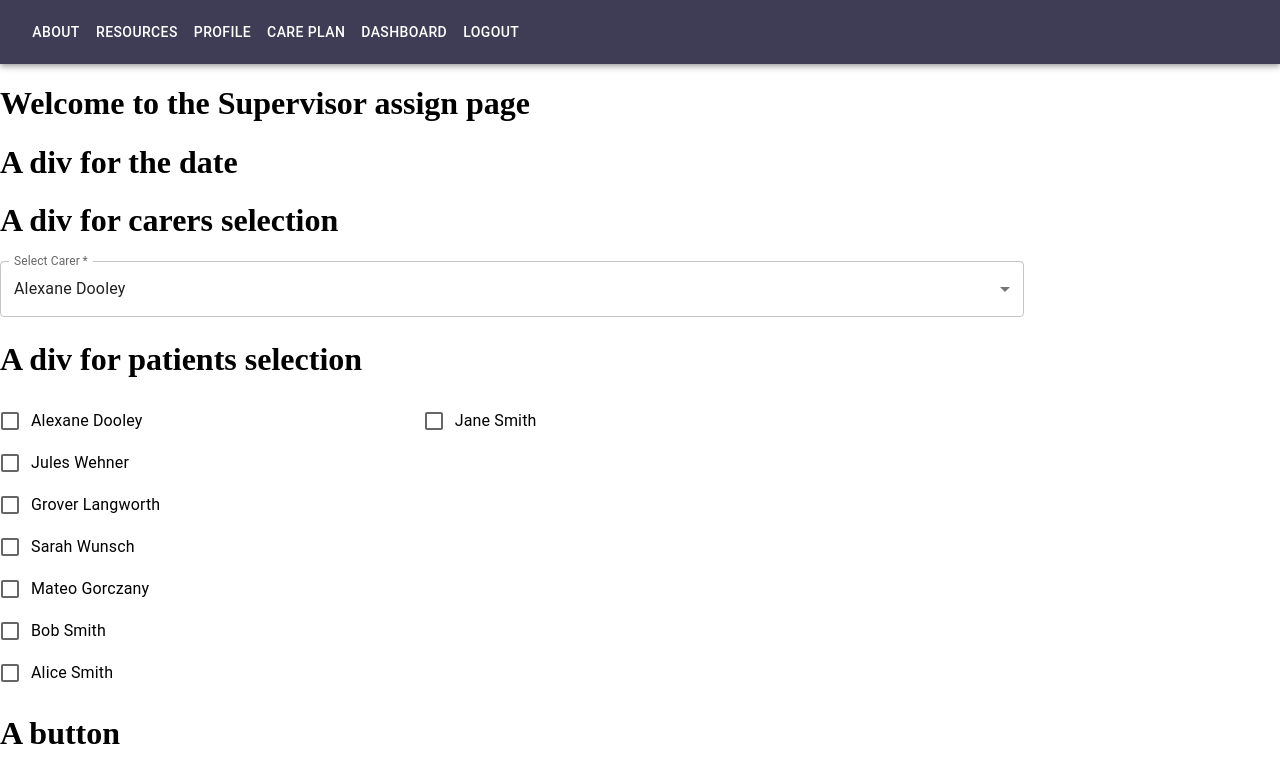
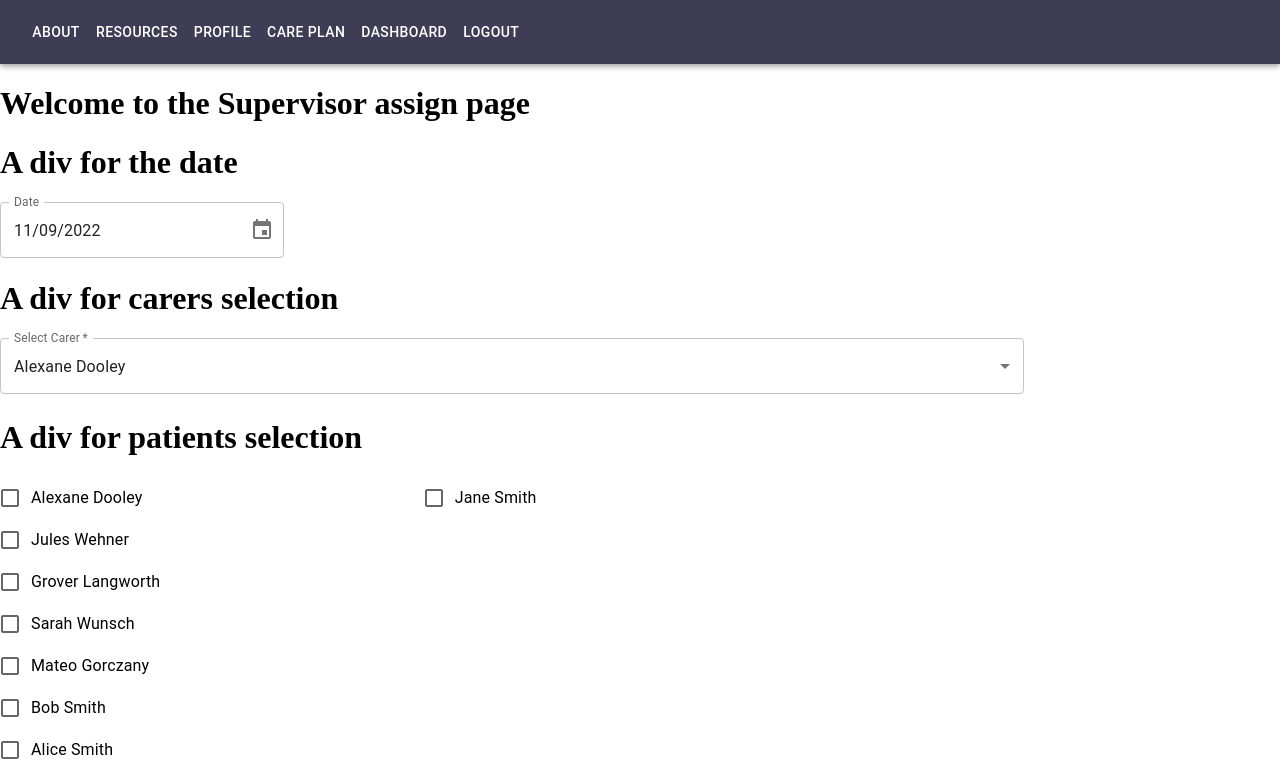
Before and after one commit to C-Sim/we-care-react, a React (Create React App) app: page /supervisor-assign in a window 1280 px wide. Shown: the top 779 px of the page. Built offline with nearby package versions, Linux system fonts and the light colour scheme.

Commit message:
added date picker atom component

```diff
--- a/package.json
+++ b/package.json
@@ -4,6 +4,7 @@
   "private": true,
   "dependencies": {
     "@apollo/client": "^3.6.9",
+    "@date-io/date-fns": "^2.15.0",
     "@emotion/react": "^11.10.0",
     "@emotion/styled": "^11.10.0",
     "@mui/icons-material": "^5.10.2",
--- /dev/null
+++ b/src/components/atoms/DatePicker.js
@@ -0,0 +1,45 @@
+import React from "react";
+import { useEffect, useState } from "react";
+import useMediaQuery from "@mui/material/useMediaQuery";
+import { format } from "date-fns";
+
+import { LocalizationProvider } from "@mui/x-date-pickers/LocalizationProvider";
+import { AdapterDateFns } from "@mui/x-date-pickers/AdapterDateFns";
+import { DesktopDatePicker } from "@mui/x-date-pickers/DesktopDatePicker";
+import { MobileDatePicker } from "@mui/x-date-pickers/MobileDatePicker";
+import { TextField } from "@mui/material";
+
+export const DatePicker = ({ handleDateChange }) => {
+  const isMobile = useMediaQuery("(max-width:600px)");
+  const [value, setValue] = useState(format(new Date(), "yyyy-MM-dd"));
+
+  const handleChange = (newValue) => {
+    setValue(newValue);
+    handleDateChange(newValue);
+  };
+  console.log(isMobile);
+
+  return (
+    <LocalizationProvider dateAdapter={AdapterDateFns}>
+      {isMobile && (
+        <MobileDatePicker
+          label="Date"
+          inputFormat="dd/MM/yyyy"
+          value={value}
+          onChange={handleChange}
+          renderInput={(params) => <TextField {...params} />}
+        />
+      )}
+
+      {!isMobile && (
+        <DesktopDatePicker
+          label="Date"
+          inputFormat="dd/MM/yyyy"
+          value={value}
+          onChange={handleChange}
+          renderInput={(params) => <TextField {...params} />}
+        />
+      )}
+    </LocalizationProvider>
+  );
+};
--- a/src/components/molecules/CheckList.js
+++ b/src/components/molecules/CheckList.js
@@ -37,7 +37,7 @@ import Select from "@mui/material/Select";
 import { PATIENT_SIGNUP } from "../../graphql/mutations";
 import { ADDRESS_LOOKUP } from "../../graphql/queries";
 
-export const CheckList = ({ patientsArray, handleSelectPatient }) => {
+export const CheckList = ({ patientsArray, handleSelect }) => {
   return (
     <FormGroup
       sx={{
@@ -53,7 +53,7 @@ export const CheckList = ({ patientsArray, handleSelectPatient }) => {
             value={option.value}
             control={<Checkbox />}
             label={option.label}
-            onChange={(e) => handleSelectPatient(e)}
+            onChange={(e) => handleSelect(e)}
           />
         );
       })}
--- a/src/containers/SupervisorAssignPage.js
+++ b/src/containers/SupervisorAssignPage.js
@@ -4,10 +4,16 @@ import { useEffect, useState } from "react";
 import { format } from "date-fns";
 import { Dropdown } from "../components/molecules/Dropdown";
 import { CheckList } from "../components/molecules/CheckList";
-import { MobileDatePicker } from "@mui/lab";
+import { LocalizationProvider } from "@mui/x-date-pickers/LocalizationProvider";
+import { AdapterDateFns } from "@mui/x-date-pickers/AdapterDateFns";
+import { DesktopDatePicker } from "@mui/x-date-pickers/DesktopDatePicker";
+import { MobileDatePicker } from "@mui/x-date-pickers/MobileDatePicker";
+
 import { TextField } from "@mui/material";
+import { DatePicker } from "../components/atoms/DatePicker";
 
 export const SupervisorAssignPage = () => {
+  //static data as example - need to query to get the carer and patient arrays
   const patientsArray = [
     {
       value: "63185053e763bfb7288867cc",
@@ -46,7 +52,7 @@ export const SupervisorAssignPage = () => {
   //patients check boxes
   const [patient, setPatientId] = useState([]);
 
-  const handleSelectPatient = (e) => {
+  const handlePatientSelect = (e) => {
     let data = patient.indexOf(e.target.value);
     if (data === -1) {
       setPatientId([...patient, e.target.value]);
@@ -56,33 +62,28 @@ export const SupervisorAssignPage = () => {
   };
 
   //dropdown carer selection
-  //need to bring the state variables here instead of in component
   const [carerId, setCarerId] = useState(patientsArray[0].value);
 
   const handleCarerSelect = (event) => {
     setCarerId(event.target.value);
   };
 
-  console.log(carerId);
   //date picker
-  // const [dateValue, setDateValue] = useState(format(new Date(), "yyyy-MM-DD"));
+  const [dateValue, setDateValue] = useState(format(new Date(), "yyyy-MM-dd"));
 
-  // const handleDateChange = (newValue) => {
-  //   setDateValue(newValue);
-  // };
+  const handleDateChange = (newValue) => {
+    setDateValue(newValue);
+  };
+
+  console.log(dateValue);
 
   return (
+    <LocalizationProvider dateAdapter={AdapterDateFns}>
       <div>
         <h1>Welcome to the Supervisor assign page</h1>
         <div>
           <h1>A div for the date</h1>
-        {/* <MobileDatePicker
-          label="Date"
-          inputFormat="MM/DD/YYYY"
-          value={dateValue}
-          onChange={handleDateChange}
-          renderInput={(params) => <TextField {...params} />}
-        /> */}
+          <DatePicker handleDateChange={handleDateChange} />
         </div>
         <div>
           <h1>A div for carers selection</h1>
@@ -98,7 +99,7 @@ export const SupervisorAssignPage = () => {
           <h1>A div for patients selection</h1>
           <CheckList
             patientsArray={patientsArray}
-          handleSelectPatient={handleSelectPatient}
+            handleSelect={handlePatientSelect}
           />
         </div>
         <div>
@@ -114,5 +115,6 @@ export const SupervisorAssignPage = () => {
           <h1>A div for a success message</h1>
         </div>
       </div>
+    </LocalizationProvider>
   );
 };
```
Also changed, not shown: 1 other file (tests, documents, lock files or other folders). Lines whose indentation alone changed are shown as unchanged.
